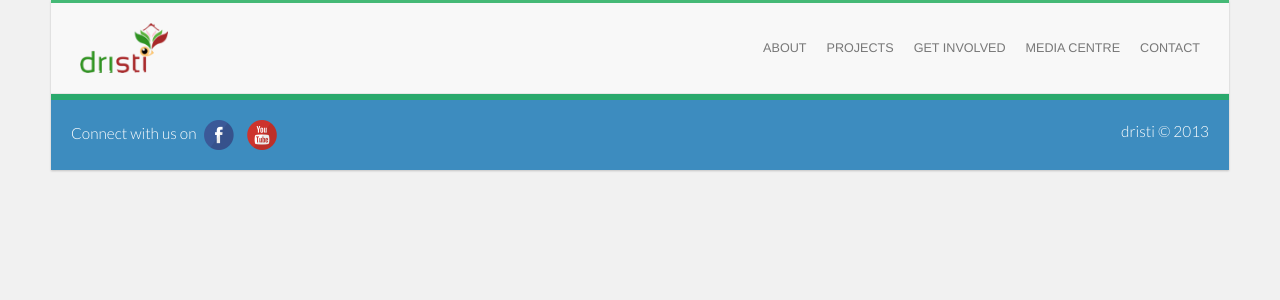
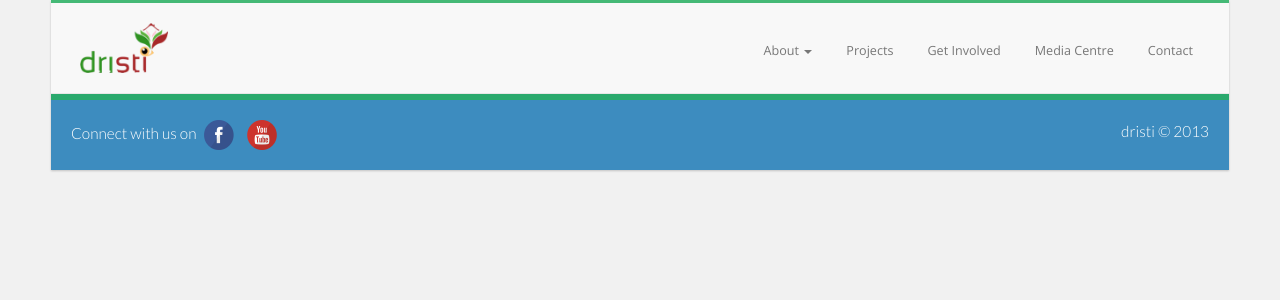
Before and after one commit to vivekagr/dristi, a PHP site: page /base.php in a window 1280 px wide. Shown: the top 300 px of the page. Run offline with PHP 8.4, Linux system fonts and the light colour scheme; some web fonts are replaced.

Commit message:
Update navbar to have dropdown with multiple links underneath.

```diff
--- a/base.php
+++ b/base.php
@@ -29,7 +29,18 @@
             </div>
             <div class="collapse navbar-collapse navbar-ex1-collapse">
                 <ul class="nav navbar-nav navbar-right site-nav">
-                    <li><a href="<?= $links['about'] ?>">About</a></li>
+                    <li class="dropdown">
+                        <a id="siteNavAbout" role="button" data-toggle="dropdown" data-target="#" href="<?= $links['about'] ?>">
+                            About <span class="caret"></span>
+                        </a>
+                        <ul class="dropdown-menu" role="menu" aria-labelledby="siteNavAbout">
+                            <li><a href="<?= $links['about'] ?>">About Us</a></li>
+                            <li class="divider"></li>
+                            <li><a href="<?= $links['objective'] ?>">Objectives</a></li>
+                            <li><a href="<?= $links['origin'] ?>">Origin</a></li>
+                            <li><a href="<?= $links['challenges'] ?>">Challenges</a></li>
+                        </ul>
+                    </li>
                     <li><a href="<?= $links['projects'] ?>">Projects</a></li>
                     <li><a href="<?= $links['getInvolved'] ?>">Get Involved</a></li>
                     <li><a href="<?= $links['mediaCentre'] ?>">Media Centre</a></li>
--- a/css/style.css
+++ b/css/style.css
@@ -7,14 +7,13 @@ body {
   padding: 5px 0; }
 
 .site-nav li {
-  font-size: 0.9em;
-  font-weight: 500;
-  text-transform: uppercase; }
+  font-family: 'Open Sans';
+  font-size: 0.9em; }
   .site-nav li a {
-    padding: 15px 10px; }
+    padding: 8px 17px; }
 
 .navbar-collapse {
-  padding-top: 15px; }
+  padding-top: 25px; }
 
 .navbar-brand {
   font-family: 'Snippet';
@@ -22,7 +21,7 @@ body {
   padding: 15px 25px; }
   @media (max-width: 768px) {
     .navbar-brand {
-      padding: 5px 15px; } }
+      padding: 5px 17px; } }
 
 .brand-logo {
   height: 50px;
--- a/css/style.scss
+++ b/css/style.scss
@@ -14,15 +14,14 @@ body {
 
 .site-nav {
   li {
+    font-family: 'Open Sans';
     font-size: 0.9em;
-    font-weight: 500;
-    text-transform: uppercase;
-    a {padding: 15px 10px;}
+    a {padding: 8px 17px;}
   }
 }
 
 .navbar-collapse {
-  padding-top: 15px;
+  padding-top: 25px;
 }
 
 .navbar-brand {
@@ -30,7 +29,7 @@ body {
   font-size: 1.8em;
   padding: 15px 25px;
   @media (max-width: 768px) {
-    padding: 5px 15px;
+    padding: 5px 17px;
   }
 }
 
```
